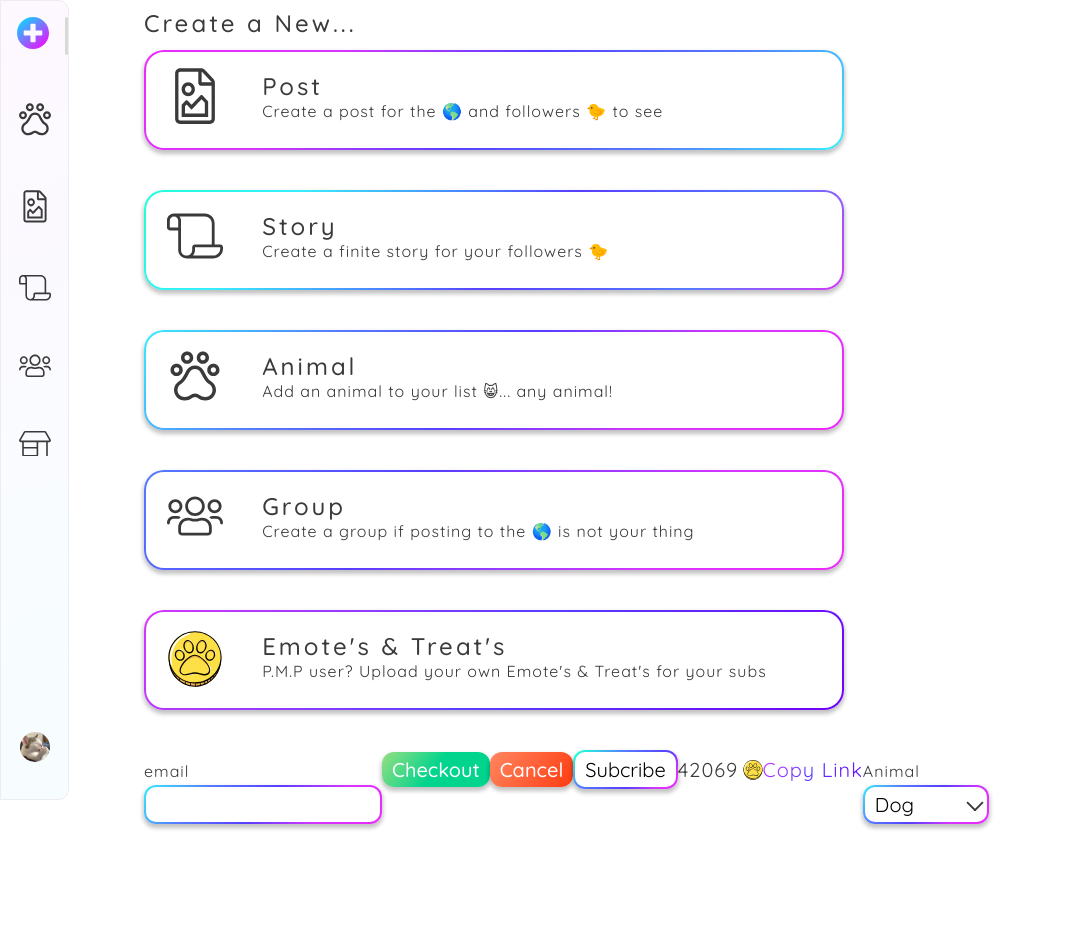
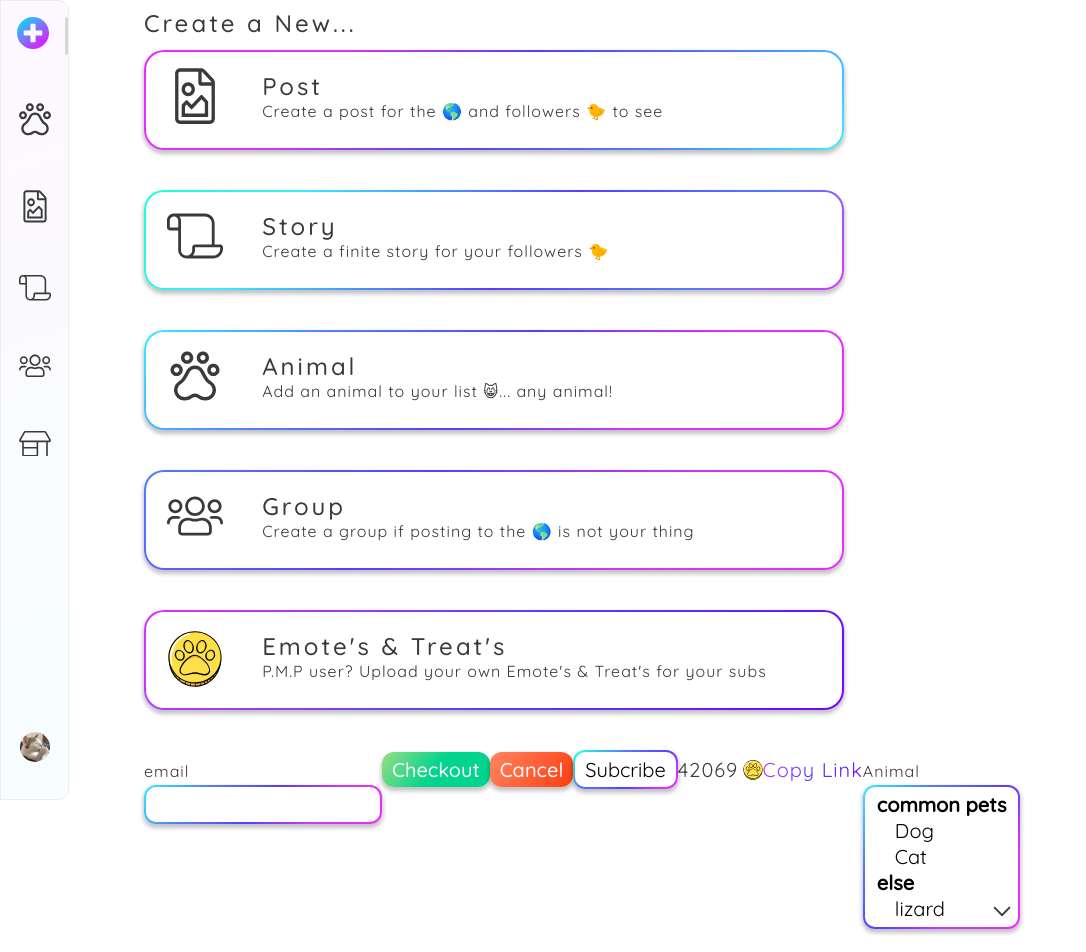
Before and after one commit to Petmatcherapp/petmatcher-pwa, a Next.js app: page /create in a window 1280 px wide. Shown: the top 952 px of the page, without its empty margins (0-1086 px from the left). Before the commit the page ends 922 px from the top, so only its background shows below. Built offline with nearby package versions, Linux system fonts and the light colour scheme.

Commit message:
select input test

```diff
--- a/Components/Inputs/Select.js
+++ b/Components/Inputs/Select.js
@@ -18,7 +18,7 @@ export default function Select({ value, id, onChange }) {
             <div className="display-inline-flex-column">
                 <label className="bottom-margin-extra-small" htmlFor={id}><small>{id}</small></label>
                 <div className="display-inline-flex gradient-2 padding-2 border-radius-12 clickable-shadow">
-                    <select value={value} onChange={handleChange} onFocus={handleFocus} id={id} className={`${styles.select} width-100 height-100 background-white border-radius-10 padding-5 padding-left-right-10`}>
+                    <select size={5} value={value} onChange={handleChange} onFocus={handleFocus} id={id} className={`${styles.select} width-100 height-100 background-white border-radius-10 padding-5 padding-left-right-10`}>
                         <optgroup label="common pets">
                             <option value="dog">Dog</option>
                             <option value="cat">Cat</option>
--- a/styles/components/inputs/Select.module.css
+++ b/styles/components/inputs/Select.module.css
@@ -13,6 +13,6 @@
 
 .downArrowContainer {
   position: relative;
-  right: 1.5em;
+  right: 1.75em;
   bottom: 0.5em;
 }
--- a/styles/globals.css
+++ b/styles/globals.css
@@ -368,7 +368,7 @@ small {
   box-shadow: 0 3px 4px 1px rgba(0, 0, 0, 0.24);
   -webkit-box-shadow: 0 3px 4px 1px rgba(0, 0, 0, 0.24);
   -moz-box-shadow: 0 3px 4px 1px rgba(0, 0, 0, 0.24);
-  transition: box-shadow 0.2s, transform 0.2s;
+  transition: box-shadow 0.1s, transform 0.2s;
   transform: translate(0);
 }
 
@@ -377,7 +377,6 @@ small {
     box-shadow: 9px 9px 9px -1px rgba(78, 78, 78, 0.2);
     -webkit-box-shadow: 9px 9px 9px -1px rgba(51, 51, 51, 0.2);
     -moz-box-shadow: 9px 9px 9px -1px rgba(51, 51, 51, 0.2);
-    transition: box-shadow 0.2s, transform 0.2s;
     transform: translateY(-1px);
   }
 }
@@ -388,7 +387,7 @@ small {
 
 .clickable-shadow input,
 .clickable-shadow button {
-  transition: box-shadow 0.2s, transform 0.2s;
+  transition: box-shadow 0.1s, transform 0.2s;
 }
 
 .clickable-shadow:disabled,
```
Also changed, not shown: 1 other file (tests, documents, lock files or other folders).
